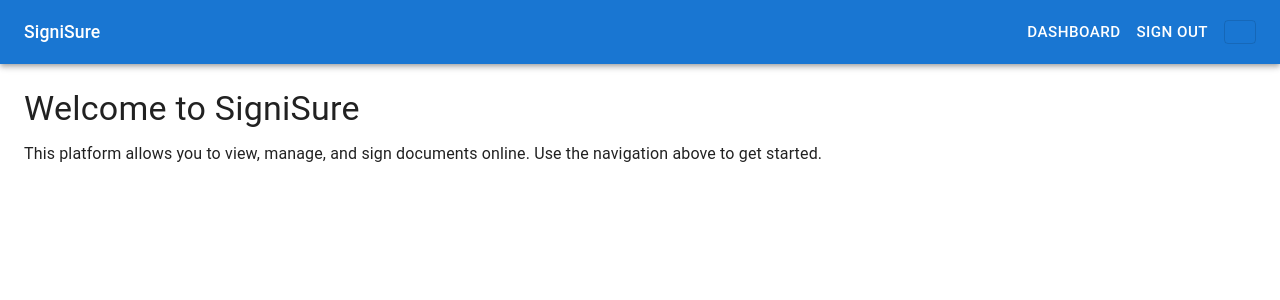
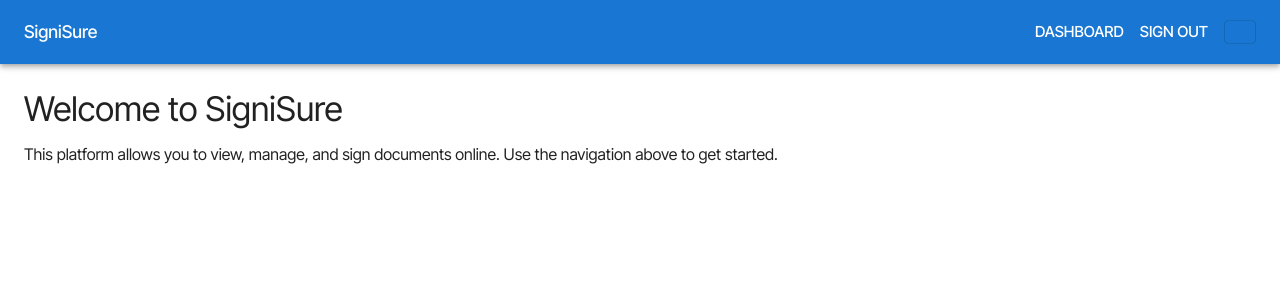
Before and after one commit to arunoday-c/SigniSure-fe, a React (Create React App) app: page / in a window 1280 px wide. Shown: the top 300 px of the page. Built offline with nearby package versions, Linux system fonts and the light colour scheme; some icons are missing.

Commit message:
inter tight google font

```diff
--- a/public/index.html
+++ b/public/index.html
@@ -5,11 +5,9 @@
     <link rel="icon" href="%PUBLIC_URL%/favicon.ico" />
     <meta name="viewport" content="width=device-width, initial-scale=1" />
     <meta name="theme-color" content="#000000" />
-    <meta
-      name="description"
-      content="Web site created using create-react-app"
-    />
+    <meta name="description" content="Web site created using create-react-app" />
     <link rel="apple-touch-icon" href="%PUBLIC_URL%/logo192.png" />
+    <link href="https://fonts.googleapis.com/css2?family=Inter+Tight:wght@400;500;700&display=swap" rel="stylesheet" />
     <!--
       manifest.json provides metadata used when your web app is installed on a
       user's mobile device or desktop. See https://developers.google.com/web/fundamentals/web-app-manifest/
--- a/src/App.css
+++ b/src/App.css
@@ -1,7 +1,7 @@
 body {
   margin: 0;
-  font-family: -apple-system, BlinkMacSystemFont, "Segoe UI", "Roboto", "Oxygen", "Ubuntu", "Cantarell", "Fira Sans",
-    "Droid Sans", "Helvetica Neue", sans-serif;
+  font-family: "Inter Tight", "Roboto", -apple-system, BlinkMacSystemFont, "Segoe UI", "Oxygen", "Ubuntu", "Cantarell",
+    "Fira Sans", "Droid Sans", "Helvetica Neue", sans-serif;
   -webkit-font-smoothing: antialiased;
   -moz-osx-font-smoothing: grayscale;
 }
--- a/src/themes/primary.js
+++ b/src/themes/primary.js
@@ -9,6 +9,10 @@ const primaryTheme = createTheme({
       main: "#dc004e",
     },
   },
+  typography: {
+    fontFamily:
+      "'Inter Tight', 'Roboto', -apple-system, BlinkMacSystemFont, 'Segoe UI', 'Oxygen', 'Ubuntu', 'Cantarell', 'Fira Sans', 'Droid Sans', 'Helvetica Neue', sans-serif",
+  },
 })
 
 export default primaryTheme
```
